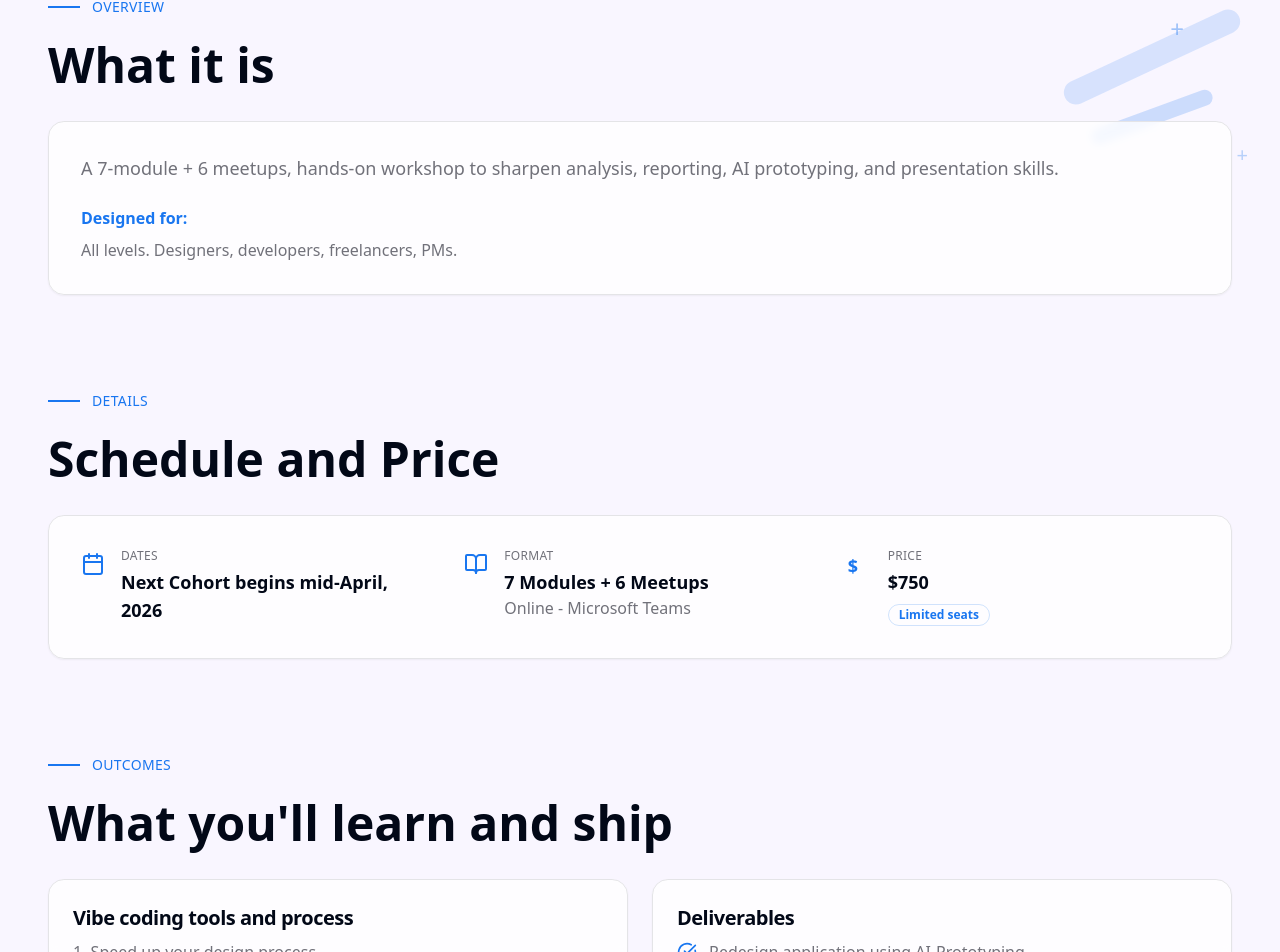
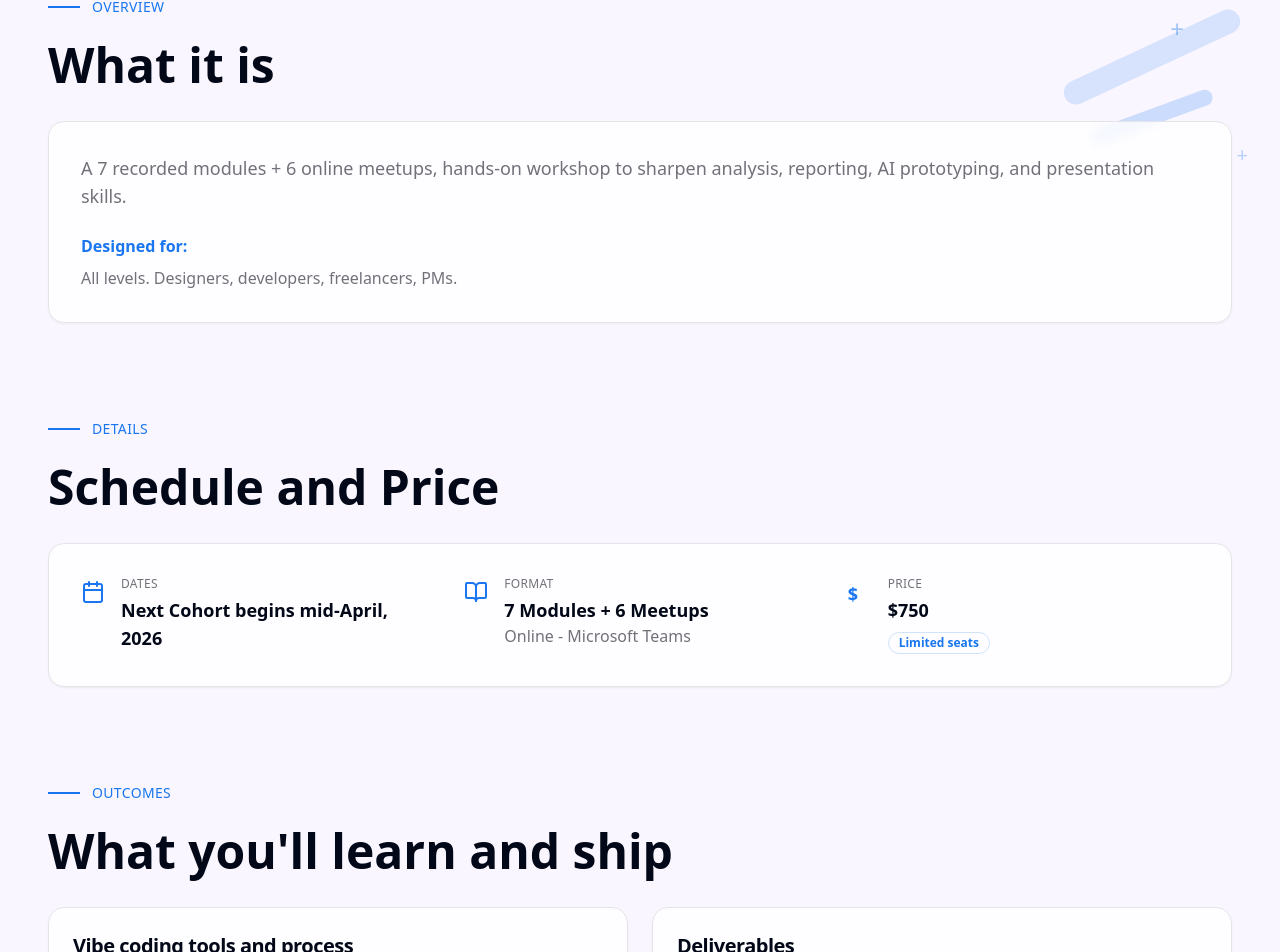
Before and after one commit to amirasallam-spec/ux-aweya-ai-flightplan, a React (Vite) app: page / in a window 1280 px wide. Shown: the part 947-1899 px from the top of the page. Built offline with nearby package versions, Linux system fonts and the light colour scheme; no server answers.

Commit message:
Preceding changes

```diff
--- a/src/components/WorkshopSections.tsx
+++ b/src/components/WorkshopSections.tsx
@@ -111,7 +111,7 @@ const WorkshopSections = () => {
             <Card className="bg-card/80 backdrop-blur-sm rounded-2xl shadow-sm border border-border w-full">
               <CardContent className="p-8">
                 <p className="text-lg text-muted-foreground mb-6">
-                  A 7-module + 6 meetups, hands-on workshop to sharpen analysis, reporting, AI prototyping, and presentation skills.
+                  A 7 recorded modules + 6 online meetups, hands-on workshop to sharpen analysis, reporting, AI prototyping, and presentation skills.
                 </p>
                 <div className="text-left">
                   <h4 className="font-semibold mb-2 text-primary">Designed for:</h4>
```
